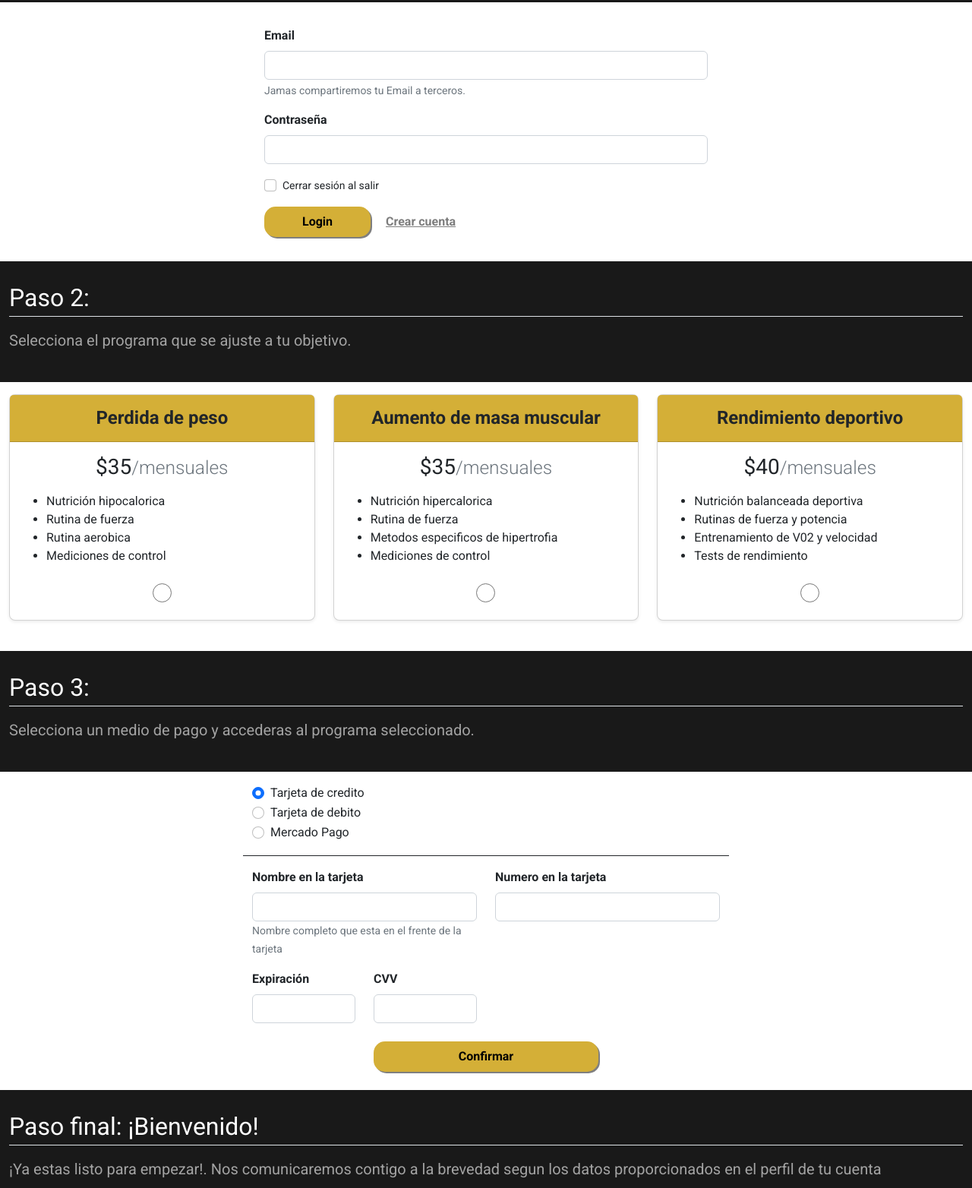
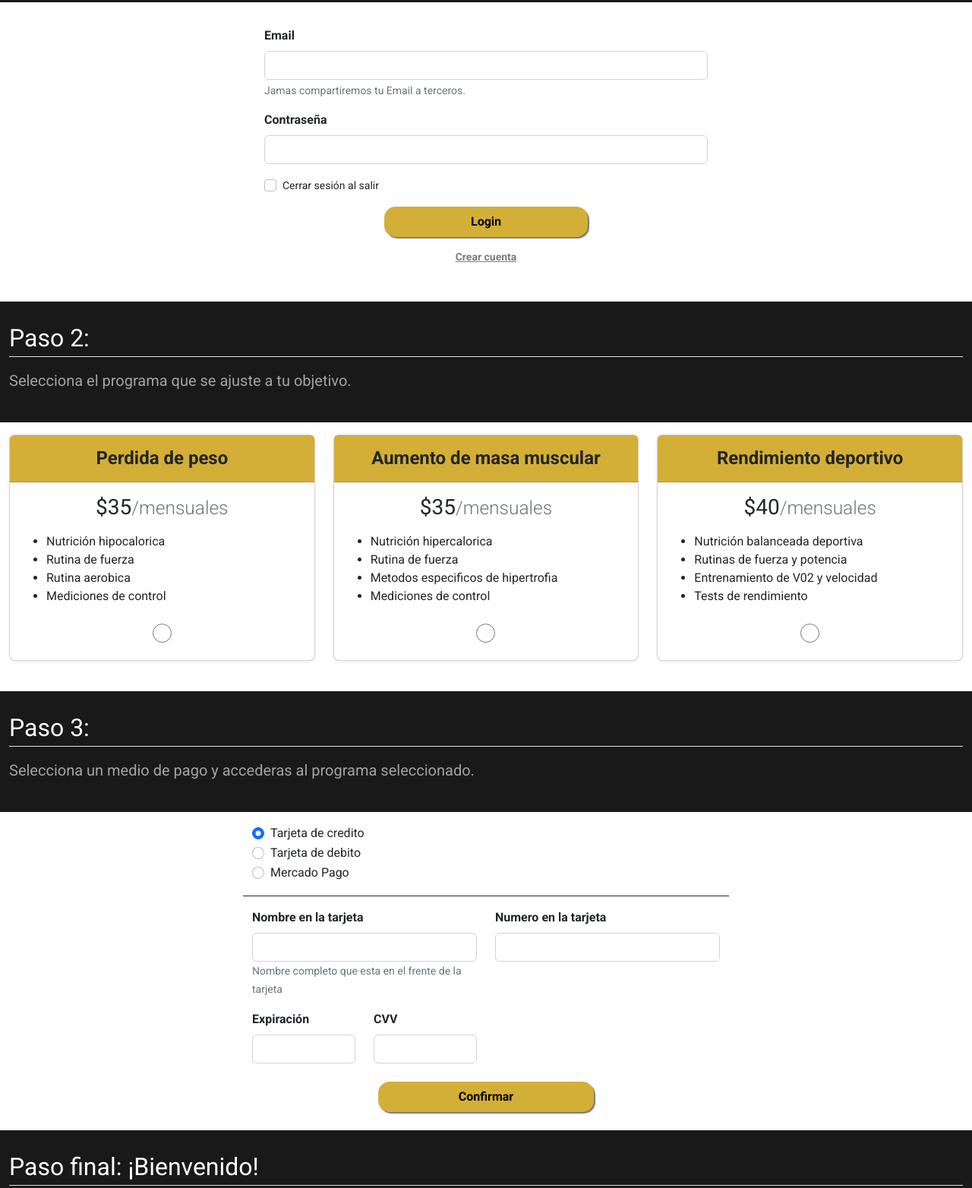
Before and after one commit to Agusvj/PF-Villanueva, a plain HTML site: page pages/registro.html in a window 1280 px wide. Shown: the part 323-1887 px from the top of the page at 76% size. Drawn offline with nearby package versions, Linux system fonts and the light colour scheme.

Commit message:
platinum-1.3+PreEntrega2

```diff
--- a/pages/registro.html
+++ b/pages/registro.html
@@ -70,9 +70,11 @@
           <input type="checkbox" class="form-check-input" id="exampleCheck1">
           <label class="form-check-label small" for="exampleCheck1">Cerrar sesión al salir</label>
         </div>
-        <button type="submit" class="botones">Login</button>
-        <a href="" class="text-decoration-underline m-3 fs-6 text-gray fw-semibold">Crear cuenta</a>
-      </form>
+        <div class="container-fluid flex-column d-flex align-items-center md-w-50">
+          <button type="submit" class="botones w-100">Login</button>
+          <a href="" class="text-decoration-underline text-gray fw-semibold small m-3">Crear cuenta</a>
+        </div>
+        </form>
     </div>
 
     <div class="container-fluid fs-2 pb-4 pt-4 blanco bgr-blck m-0">
@@ -195,8 +197,8 @@
         </div>
       </div>
 
-      <div class="container mt-4 align-items-center justify-content-center d-flex mb-4">
-        <button class="w-50 botones" type="submit">Confirmar</button>
+      <div class="container mt-4 align-items-center justify-content-center d-flex mb-4 md-w-50">
+        <button class="w-100 botones text-center" type="submit">Confirmar</button>
       </div>
     </div>
 
```
